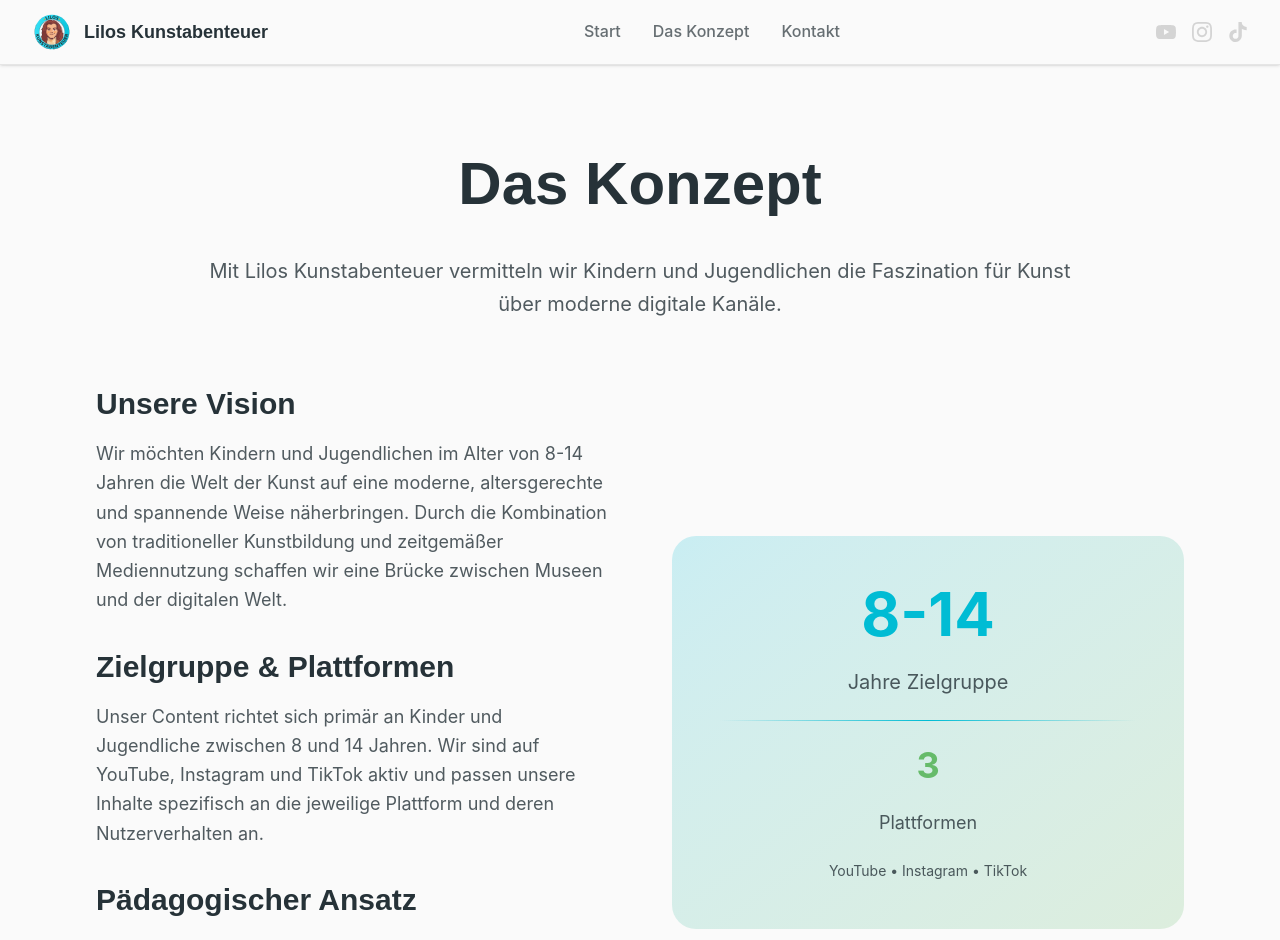
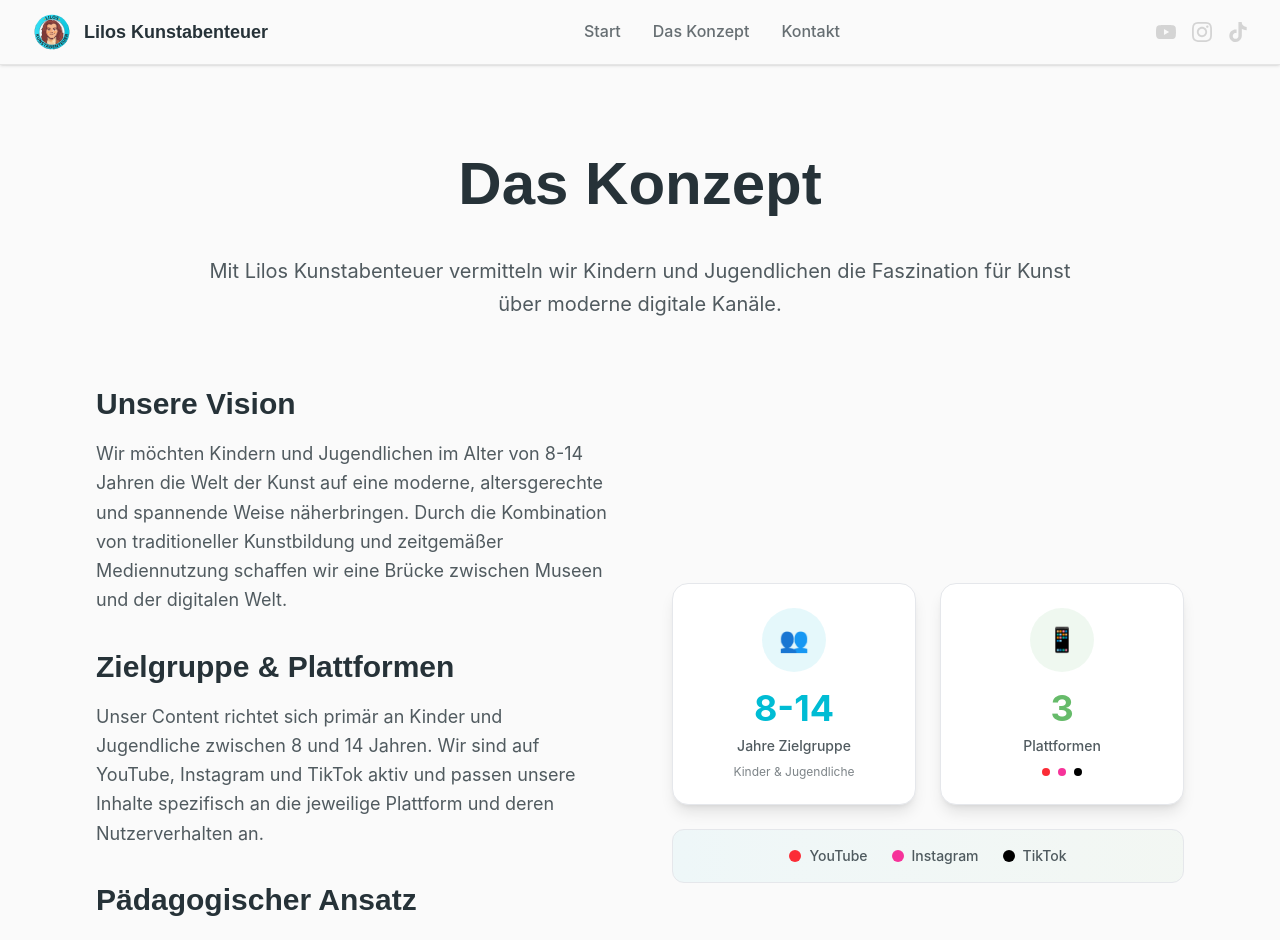
Before and after one commit to OlleeBerlin/lilos-kunstabenteuer, a Next.js app: page /konzept in a window 1280 px wide. Shown: the top 940 px of the page. Built offline with nearby package versions, Linux system fonts and the light colour scheme.

Commit message:
Konzept-Seite: Statistikkarten komplett neu gestaltet - modernes Card-Design mit Icons und Animationen

```diff
--- a/src/app/konzept/page.tsx
+++ b/src/app/konzept/page.tsx
@@ -69,14 +69,51 @@ export default function Konzept() {
 
             {/* Visuelles Element */}
             <div className="relative">
-              <div className="bg-gradient-to-br from-primary/20 to-secondary/20 rounded-3xl p-12 text-center">
-                <div className="space-y-6">
-                  <div className="text-6xl font-bold text-primary">8-14</div>
-                  <div className="text-xl text-foreground/80">Jahre Zielgruppe</div>
-                  <div className="w-full h-px bg-gradient-to-r from-transparent via-primary to-transparent"></div>
-                  <div className="text-4xl font-bold text-secondary">3</div>
-                  <div className="text-lg text-foreground/80">Plattformen</div>
-                  <div className="text-sm text-foreground/80">YouTube • Instagram • TikTok</div>
+              <div className="grid grid-cols-2 gap-6">
+                {/* Zielgruppe Card */}
+                <div className="bg-card-bg rounded-2xl p-6 border border-border-color shadow-lg hover:shadow-xl transition-all duration-300 transform hover:-translate-y-1">
+                  <div className="text-center">
+                    <div className="w-16 h-16 bg-primary/10 rounded-full flex items-center justify-center mx-auto mb-4">
+                      <span className="text-2xl">👥</span>
+                    </div>
+                    <div className="text-4xl font-bold text-primary mb-2">8-14</div>
+                    <div className="text-sm font-medium text-foreground/80">Jahre Zielgruppe</div>
+                    <div className="text-xs text-foreground/60 mt-2">Kinder & Jugendliche</div>
+                  </div>
+                </div>
+
+                {/* Plattformen Card */}
+                <div className="bg-card-bg rounded-2xl p-6 border border-border-color shadow-lg hover:shadow-xl transition-all duration-300 transform hover:-translate-y-1">
+                  <div className="text-center">
+                    <div className="w-16 h-16 bg-secondary/10 rounded-full flex items-center justify-center mx-auto mb-4">
+                      <span className="text-2xl">📱</span>
+                    </div>
+                    <div className="text-4xl font-bold text-secondary mb-2">3</div>
+                    <div className="text-sm font-medium text-foreground/80">Plattformen</div>
+                    <div className="flex justify-center space-x-2 mt-3">
+                      <div className="w-2 h-2 bg-red-500 rounded-full"></div>
+                      <div className="w-2 h-2 bg-pink-500 rounded-full"></div>
+                      <div className="w-2 h-2 bg-black rounded-full"></div>
+                    </div>
+                  </div>
+                </div>
+              </div>
+
+              {/* Social Media Plattformen */}
+              <div className="mt-6 bg-gradient-to-r from-primary/5 to-secondary/5 rounded-xl p-4 border border-border-color">
+                <div className="flex justify-center items-center space-x-6">
+                  <div className="flex items-center space-x-2">
+                    <div className="w-3 h-3 bg-red-500 rounded-full"></div>
+                    <span className="text-sm font-medium text-foreground/80">YouTube</span>
+                  </div>
+                  <div className="flex items-center space-x-2">
+                    <div className="w-3 h-3 bg-pink-500 rounded-full"></div>
+                    <span className="text-sm font-medium text-foreground/80">Instagram</span>
+                  </div>
+                  <div className="flex items-center space-x-2">
+                    <div className="w-3 h-3 bg-black rounded-full"></div>
+                    <span className="text-sm font-medium text-foreground/80">TikTok</span>
+                  </div>
                 </div>
               </div>
             </div>
```
